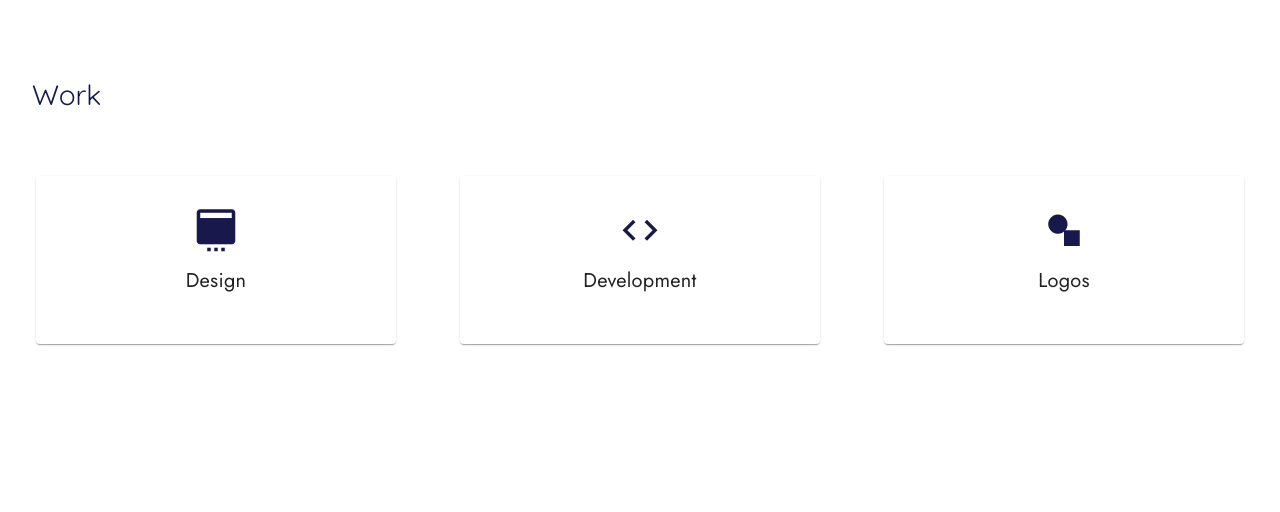
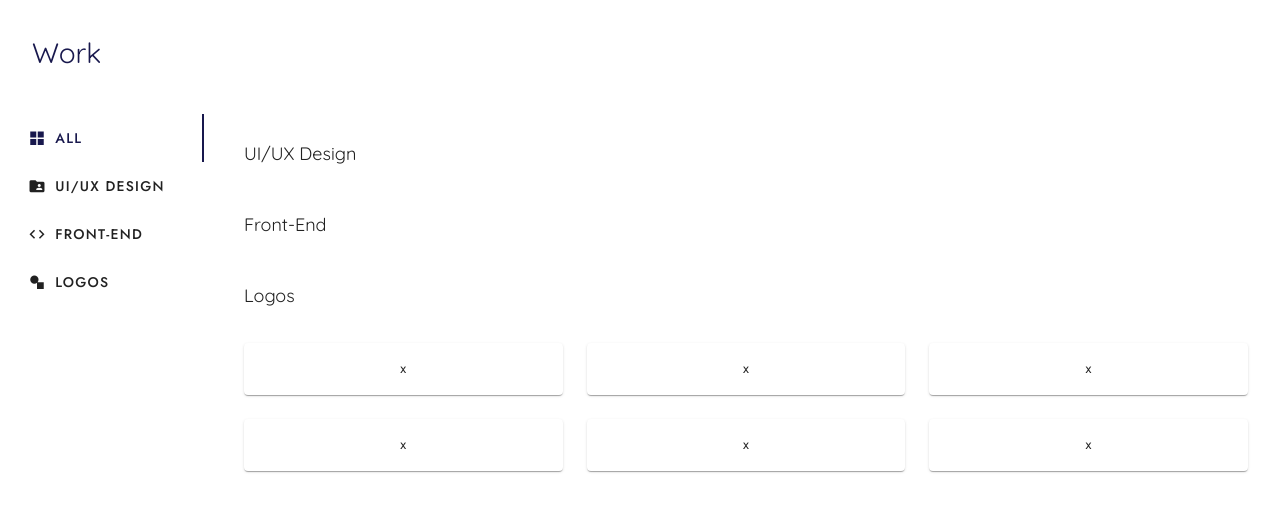
Before and after one commit to keljr021/portfolio-2023, a Vue app: page /#/work in a window 1280 px wide. Shown: the top 512 px of the page. Built offline with nearby package versions, Linux system fonts and the light colour scheme.

Commit message:
Modified Work to use tabs

```diff
--- a/src/App.vue
+++ b/src/App.vue
@@ -59,7 +59,7 @@
     <Navbar @scrollTo="scrollTo" :navItems="navItems" />
 
     <!-- Gives spacing between navigation and content below -->
-    <v-spacer v-if="this.$vuetify.display.xs" style="height:41.5px"></v-spacer>
+    <!-- <v-spacer v-if="this.$vuetify.display.xs" style="height:41.5px"></v-spacer> -->
 
     <router-view :navItems="navItems"></router-view>
   </v-app>
--- /dev/null
+++ b/src/components/partials/WorkList.vue
@@ -0,0 +1,53 @@
+<script>
+import WorkListItem from './WorkListItem.vue';
+export default {
+    name: 'WorkList',
+    data() {
+      return {
+      }
+    },
+    props: {
+        tabs: Array,
+        showItems: String
+    },
+    computed: {
+        getSubtitles() {
+            return this.tabs.filter(tab => {
+                return tab.value !== 'all'
+            });
+        }
+    },
+    methods: {},
+    mounted() {},
+    components: {
+        WorkListItem
+    }
+}
+</script>
+
+<template>
+    <v-container>
+
+        <template v-if="showItems === 'all'">
+            <template v-for="tab in getSubtitles">
+                <v-row>
+                    <v-col>
+                        <div class="work-subtitle">{{ tab.name }}</div>
+                    </v-col>
+                </v-row>
+            </template>
+        </template>
+
+        <v-row>
+            <template v-for="item in 6">
+                <v-col cols="4">
+                    <work-list-item />
+                </v-col>
+            </template>
+        </v-row>
+    </v-container>
+</template>
+
+<style scoped>
+
+</style>
--- /dev/null
+++ b/src/components/partials/WorkListItem.vue
@@ -0,0 +1,31 @@
+<script>
+  export default {
+    name: 'WorkListItem',
+    props: {
+
+    },
+    methods: {
+        clickItem(input) {
+            console.log('clicked item: ', input);
+        }
+    }
+}
+</script>
+
+<template>
+  <v-card class="work-menu" @click="clickItem">
+    <v-card-text class="text-center">
+        x
+    </v-card-text>
+  </v-card>
+</template>
+
+<style>
+.work-menu-icon {
+  font-size: 28px;
+}
+
+.work-menu-title {
+  font-size: 20px;
+}
+</style>
--- /dev/null
+++ b/src/components/partials/WorkTabs.vue
@@ -0,0 +1,94 @@
+<script>
+  export default {
+    name: 'WorkTabs',
+    data() {
+      return {
+        tab: 'all',
+        selectedColor: '#18184d'
+      }
+    },
+    emits: [
+        'set-tab'
+    ],
+    methods: {
+
+    },
+    watch: {
+        tab(newVal, oldVal) {
+            if (oldVal !== newVal) this.$emit('set-tab', newVal);
+        }
+    },
+    mounted() {
+
+    },
+    components: {
+    }
+}
+</script>
+
+<template>
+    <!-- Mobile tabs -->
+    <div v-if="$vuetify.display.xs">
+        <v-menu location="start" transition="slide-x-transition">
+            <template v-slot:activator="{ props }">
+                <button class="mobile-button px-2" v-bind="props">
+                    <v-icon>mdi-filter-variant</v-icon>
+                </button>
+            </template>
+
+            <v-list>
+                <v-list-item
+                    v-for="(item, index) in menuArray"
+                    :key="index"
+                    >
+                    <v-list-item-title @click="this.tab = item.value">
+                        <v-icon start>{{ item.icon }}</v-icon>
+                        {{ item.name }}
+                    </v-list-item-title>
+                </v-list-item>
+            </v-list>
+        </v-menu>
+     </div>
+
+    <!-- Desktop tabs -->
+    <div v-else>
+        <v-tabs
+            v-model="tab"
+            direction="vertical"
+            :color="selectedColor"
+        >
+            <v-tab value="all">
+            <v-icon start>mdi-view-grid</v-icon>
+            All
+            </v-tab>
+            <v-tab value="ui">
+            <v-icon start>mdi-folder-account</v-icon>
+            UI/UX Design
+            </v-tab>
+            <v-tab value="front">
+            <v-icon start>mdi-code-tags</v-icon>
+            Front-End
+            </v-tab>
+            <v-tab value="logos">
+            <v-icon start>mdi-drawing</v-icon>
+            Logos
+            </v-tab>
+        </v-tabs>
+      </div>
+</template>
+
+<style scoped>
+.v-tabs :deep(.v-tab__slider) {
+  left: auto !important;
+  right: 0;
+}
+
+.mobile-button {
+    position: fixed;
+    left: 0;
+    top: 40%;
+    border: 2px solid #aaa;
+    border-left: none;
+    color: #aaa;
+}
+</style>
--- a/src/pages/Work.vue
+++ b/src/pages/Work.vue
@@ -1,39 +1,64 @@
 <script>
-  import WorkMenuItem from '@/components/partials/WorkMenuItem.vue';
+  import WorkTabs from '@/components/partials/WorkTabs.vue';
+  import WorkList from '@/components/partials/WorkList.vue';
+
   export default {
     name: 'Work',
     data() {
-      return {}
+      return {
+        menuArray: [
+            {
+                name: 'All',
+                value: 'all',
+                icon: 'mdi-view-grid'
+            },
+            {
+                name: 'UI/UX Design',
+                value: 'ui',
+                icon: 'mdi-folder-account'
+            },
+            {
+                name: 'Front-End',
+                value: 'frontend',
+                icon: 'mdi-code-tags'
+            },
+            {
+                name: 'Logos',
+                value: 'logos',
+                icon: 'mdi-drawing'
+            }
+        ],
+        selectedTab: 'all'
+      }
     },
     methods: {
+      setTab(input) {
+        this.selectedTab = input;
+      }
     },
     mounted() {
 
     },
     components: {
-      WorkMenuItem
+      WorkTabs,
+      WorkList
     }
 }
 </script>
 
 <template>
   <v-container fluid>
-    <v-spacer style="height:41.5px"></v-spacer>
-
     <v-row>
       <v-col>
         <div class="work-title pa-4">Work</div>
       </v-col>
     </v-row>
     <v-row>
-      <v-col class="pa-8">
-        <work-menu-item icon="mdi-application-settings" name="Test" title="Design" />
+      <v-col cols="12" sm="12" md="2" lg="2">
+        <work-tabs :items="menuArray" @set-tab="setTab"/>
       </v-col>
-      <v-col class="pa-8">
-        <work-menu-item icon="mdi-code-tags" name="Test" title="Development" />
-      </v-col>
-      <v-col class="pa-8">
-        <work-menu-item icon="mdi-drawing" name="Test" title="Logos" />
+      <v-col>
+        <work-list :tabs="menuArray" :showItems="selectedTab" />
       </v-col>
     </v-row>
   </v-container>
```
